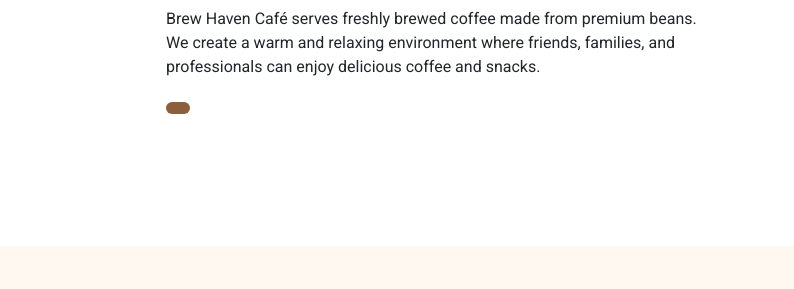
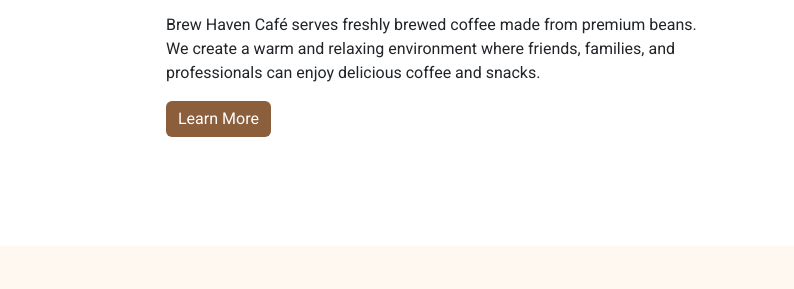
Before and after one commit to varunvelpandian17-design/Brew-Haven-Caf-, a plain HTML site: page index.html in a window 1280 px wide. Shown: the part 1409-1698 px from the top of the page, 486-1280 px from the left. Drawn offline with nearby package versions, Linux system fonts and the light colour scheme.

Commit message:
Correct Learn More link formatting
Fixed the Learn More link formatting in index.html.

```diff
--- a/index.html
+++ b/index.html
@@ -286,7 +286,7 @@ and professionals can enjoy delicious coffee and snacks.
 </p>
 
 <a href="#" class="btn btn-coffee">
-<a href="about.html"class="nav-item nav-link">Learn More</a>
+Learn More
 </a>
 
 </div>
```
